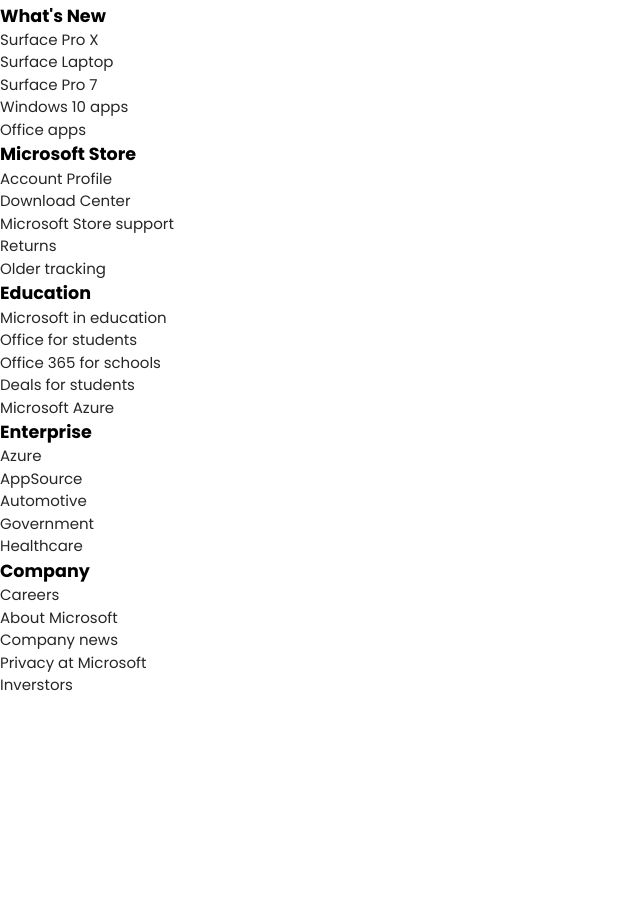
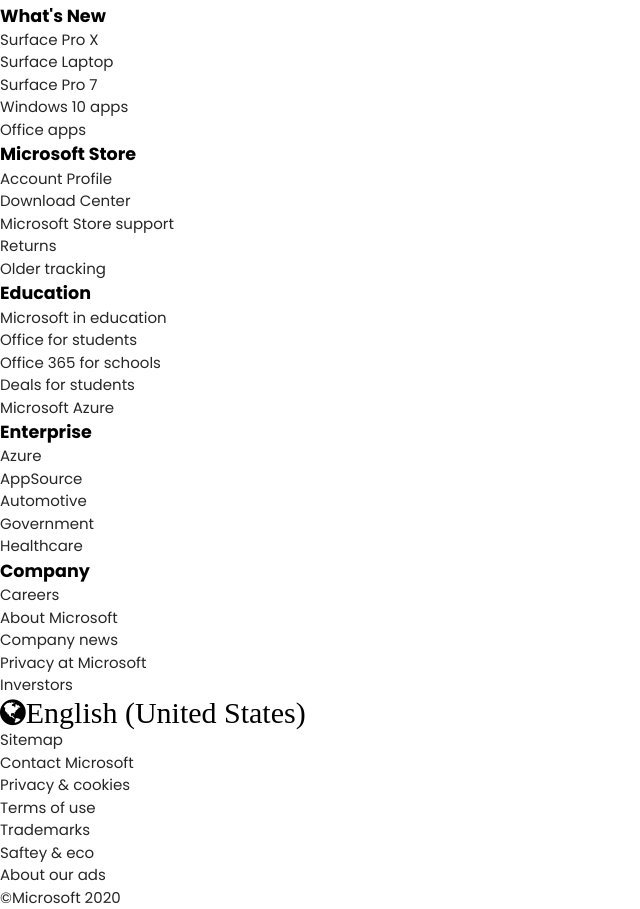
Before and after one commit to JoelAngels/Landing-Page-from-scratch, a plain HTML site: page index.html in a window 1280 px wide. Shown: the part 2432-3341 px from the top of the page, without its empty margins (0-640 px from the left). Before the commit the page ends 3129 px from the top, so only its background shows below. Drawn offline with Linux system fonts and the light colour scheme.

Commit message:
stuctured the html for the footer and the inner footer

```diff
--- a/index.html
+++ b/index.html
@@ -221,9 +221,25 @@
                     <li><a href="#">Privacy at Microsoft</a></li>
                     <li><a href="#">Inverstors</a></li>
                 </ul>
-
             </div>
         </section>
-
+        <!-- FOOTER -->
+        <footer class="footer">
+            <div class="footer-inner">
+                <div>
+                    <i class="fa fa-globe fa-2x">English (United States)</i>
+                </div>
+                <ul>
+                    <li><a href="#">Sitemap</a></li>
+                        <li><a href="#">Contact Microsoft</a></li>
+                        <li><a href="#">Privacy & cookies</a></li>
+                        <li><a href="#">Terms of use</a></li>
+                        <li><a href="#">Trademarks</a></li>
+                        <li><a href="#">Saftey & eco</a></li>
+                        <li><a href="#">About our ads</a></li>
+                        <li><a href="#">&copy;Microsoft 2020</a></li>
+                </ul>
+            </div>
+        </footer>
 </body>
 </html>
```
